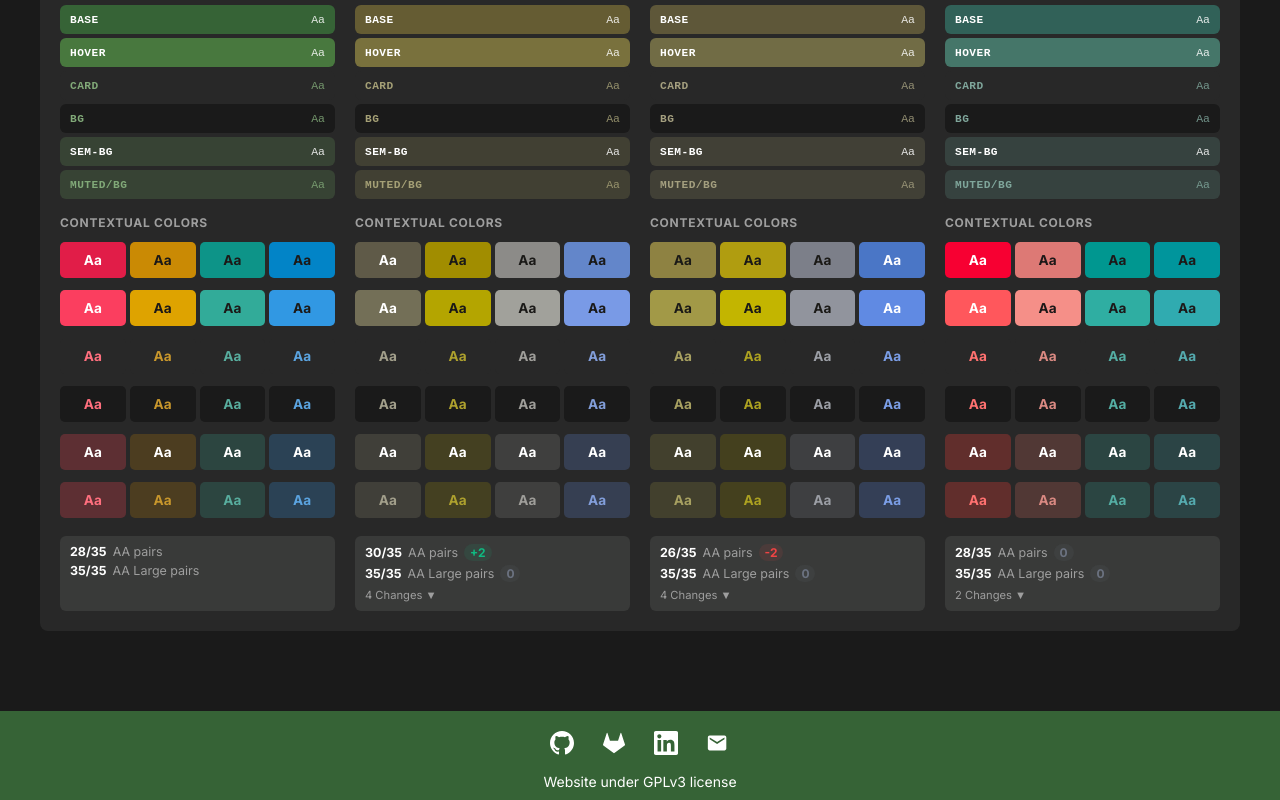
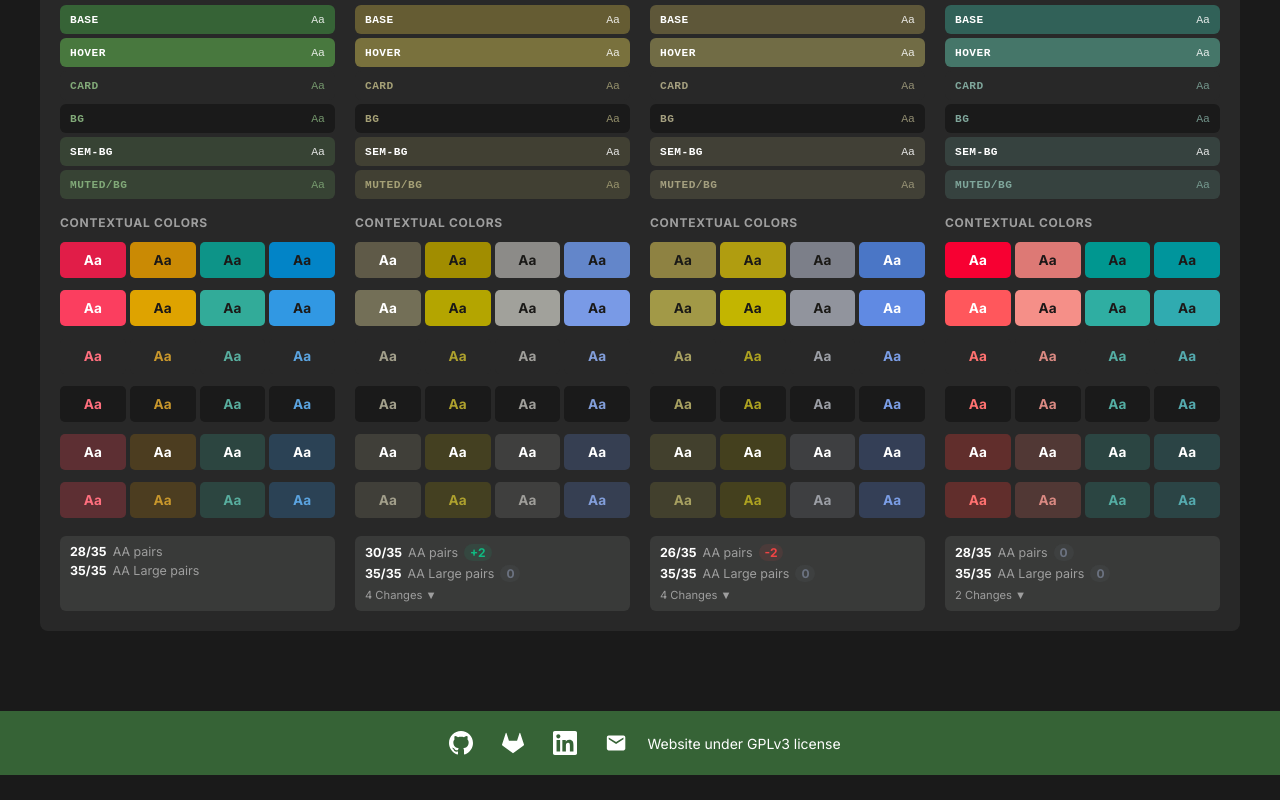
Before and after one commit to ABHC/design-system-tester, a SvelteKit app: page /customizer in a window 1280 px wide. Shown: the part 5083-5883 px from the top of the page. After the commit the page ends 5858 px from the top, so only its background shows below. Built offline with nearby package versions, Linux system fonts and the light colour scheme; a web font is replaced by a local one.

Commit message:
Add patterns decorations

```diff
--- a/src/design-system/components/Footer/Footer.svelte
+++ b/src/design-system/components/Footer/Footer.svelte
@@ -2,13 +2,27 @@
     import type { Snippet } from 'svelte';
     import { createVariant } from "../../utils/builder";
     import { footerConfig } from './footer.config';
+    import { type PatternPreset, PATTERN_PRESETS, tintPattern } from "../../utils/patterns";
 
     type Palette = "accent" | "tone";
+
+    type Effect = "none" | "glow" | "blur" | "fade";
+    type Mask = "none" | "fade" | "ellipse";
+    type MaskDirection = "top" | "bottom" | "left" | "right";
 
     interface Props {
         palette?: Palette;
         rounded?: boolean;
         style?: string;
+        pattern?: PatternPreset | string;
+        pattern_color?: string;
+        pattern_opacity?: number;
+        pattern_size?: string;
+        pattern_effect?: Effect;
+        pattern_effect_opacity?: number;
+        pattern_mask?: Mask;
+        pattern_mask_direction?: MaskDirection;
+        pattern_mask_size?: number;
         leading?: Snippet;
         children?: Snippet;
         following?: Snippet;
@@ -18,6 +32,15 @@
         palette = "accent",
         rounded = false,
         style,
+        pattern = "none",
+        pattern_color = "white",
+        pattern_opacity = 0.4,
+        pattern_size = undefined,
+        pattern_effect = "none",
+        pattern_effect_opacity = 1,
+        pattern_mask = "none",
+        pattern_mask_direction = "left",
+        pattern_mask_size = 70,
         leading,
         children,
         following
@@ -29,26 +52,52 @@
         resolve({ palette, rounded }).trim()
     );
 
-    let footer_el: HTMLElement;
-    let is_wrapped = $state(false);
+    const pattern_bg = $derived.by(() => {
+        if (!pattern || pattern === "none") return "none";
+        if (pattern in PATTERN_PRESETS) {
+            return tintPattern(PATTERN_PRESETS[pattern as Exclude<PatternPreset, "none">], pattern_color);
+        }
+        return pattern;
+    });
 
-    $effect(() => {
-        const observer = new ResizeObserver(() => {
-            const items = [...footer_el.children] as HTMLElement[];
-            if (items.length < 2) return;
-            is_wrapped = items[0].offsetTop !== items[items.length - 1].offsetTop;
-        });
-        observer.observe(footer_el);
-        return () => observer.disconnect();
+    const mask_value = $derived.by(() => {
+        if (pattern_mask === "none") return "none";
+        if (pattern_mask === "ellipse") {
+            return `radial-gradient(ellipse ${pattern_mask_size}% ${pattern_mask_size}% at 50% 50%, black 20%, transparent ${pattern_mask_size}%)`;
+        }
+        const dir_map: Record<MaskDirection, string> = {
+            top: "to top",
+            bottom: "to bottom",
+            left: "to left",
+            right: "to right",
+        };
+        return `linear-gradient(${dir_map[pattern_mask_direction]}, black 0%, transparent ${pattern_mask_size}%)`;
     });
+
+    const root_style = $derived(
+        [
+            style,
+            `--footer-pattern-bg: ${pattern_bg}`,
+            `--footer-pattern-opacity: ${pattern_opacity}`,
+            `--footer-pattern-size: ${pattern_size ?? "auto"}`,
+            `--footer-pattern-mask: ${mask_value}`,
+            `--footer-effect-opacity: ${pattern_effect_opacity}`,
+        ].filter(Boolean).join("; ")
+    );
 </script>
 
 <footer
-    bind:this={footer_el}
     class="footer-base {wrapper_classes}"
-    class:footer-wrapped={is_wrapped}
-    {style}
+    style={root_style}
 >
+    {#if pattern_bg !== "none"}
+        <div class="footer-pattern"></div>
+    {/if}
+
+    {#if pattern_effect !== "none"}
+        <div class="footer-effect footer-effect-{pattern_effect}"></div>
+    {/if}
+
     {#if leading}
         <div class="footer-leading">
             {@render leading()}
@@ -70,12 +119,14 @@
 
 <style>
     .footer-base {
+        position: relative;
+        overflow: hidden;
         box-sizing: border-box;
         width: 100%;
         padding: 10px 3%;
         display: flex;
         flex-wrap: wrap;
-        justify-content: space-between;
+        justify-content: center;
         align-items: center;
         gap: 0.5rem;
         font-family: var(--font-body);
@@ -83,10 +134,49 @@
         z-index: 200;
     }
 
-    .footer-wrapped {
-        flex-direction: column;
-        justify-content: center;
-        align-items: center;
+    /* ── Pattern layer ────────────────────────────────────────────────────── */
+
+    .footer-pattern {
+        position: absolute;
+        inset: 0;
+        pointer-events: none;
+        background-image: var(--footer-pattern-bg);
+        background-repeat: repeat;
+        background-size: var(--footer-pattern-size);
+        opacity: var(--footer-pattern-opacity);
+        mask-image: var(--footer-pattern-mask);
+        -webkit-mask-image: var(--footer-pattern-mask);
+        z-index: -10;
+    }
+
+    /* ── Effect layer ─────────────────────────────────────────────────────── */
+
+    .footer-effect {
+        position: absolute;
+        inset: 0;
+        pointer-events: none;
+        opacity: var(--footer-effect-opacity);
+        z-index: -10;
+    }
+
+    .footer-effect-glow {
+        background: radial-gradient(
+            ellipse 80% 120% at 50% 100%,
+            color-mix(in oklch, var(--accent) 12%, transparent),
+            transparent
+        );
+    }
+
+    .footer-effect-blur {
+        backdrop-filter: blur(2px);
+    }
+
+    .footer-effect-fade {
+        background: linear-gradient(
+            to bottom,
+            transparent 0%,
+            color-mix(in oklch, var(--tone-bg) 60%, transparent) 100%
+        );
     }
 
     /* Rounded — top corners only */
@@ -117,6 +207,7 @@
     .footer-content {
         display: flex;
         align-items: center;
+        justify-content: center;
         flex: 1;
         padding: 0 2rem;
         min-width: 0;
```
Also changed, not shown: src/routes/docs/FooterDemo.svelte (+132 -2 lines).
